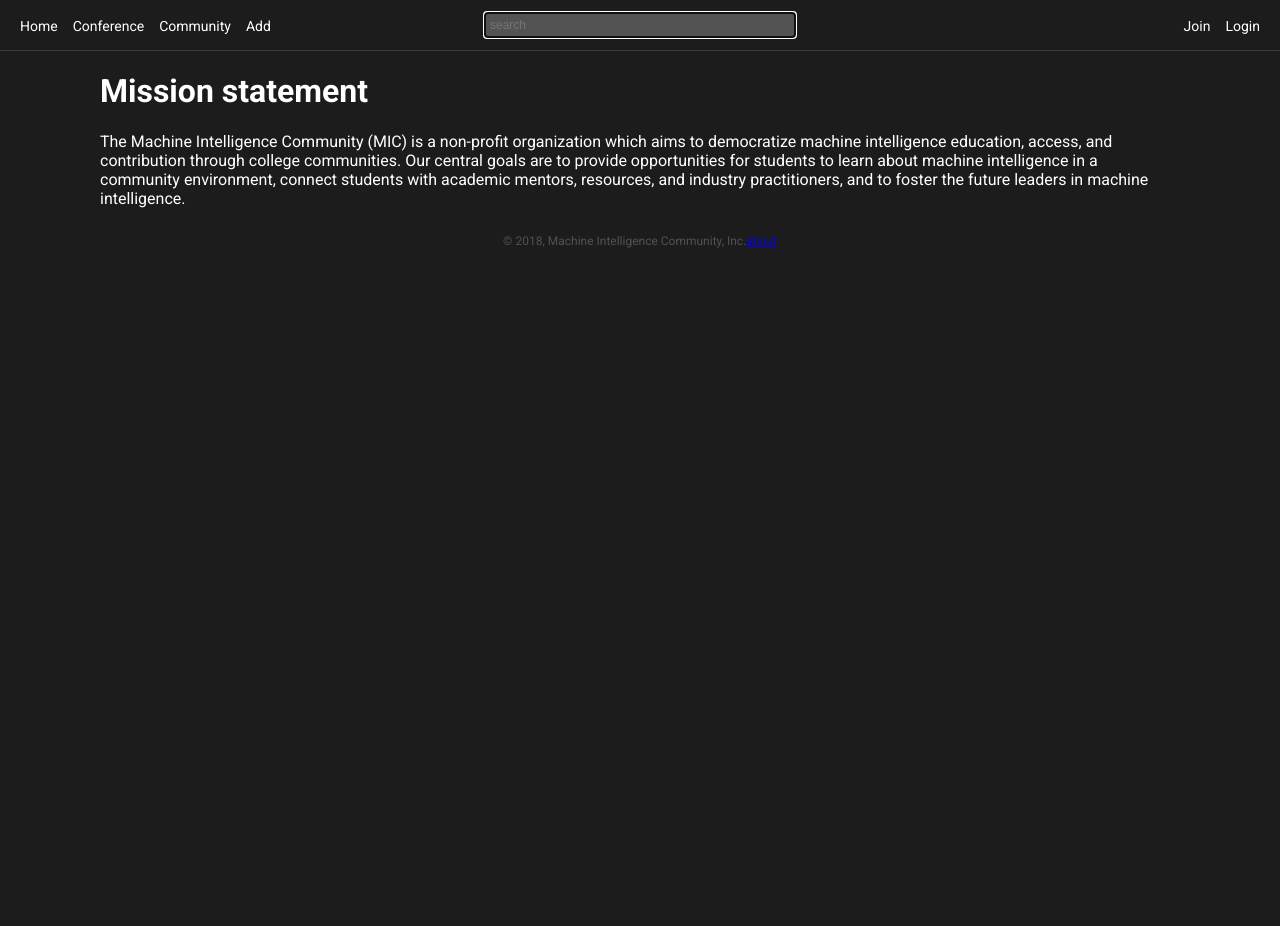
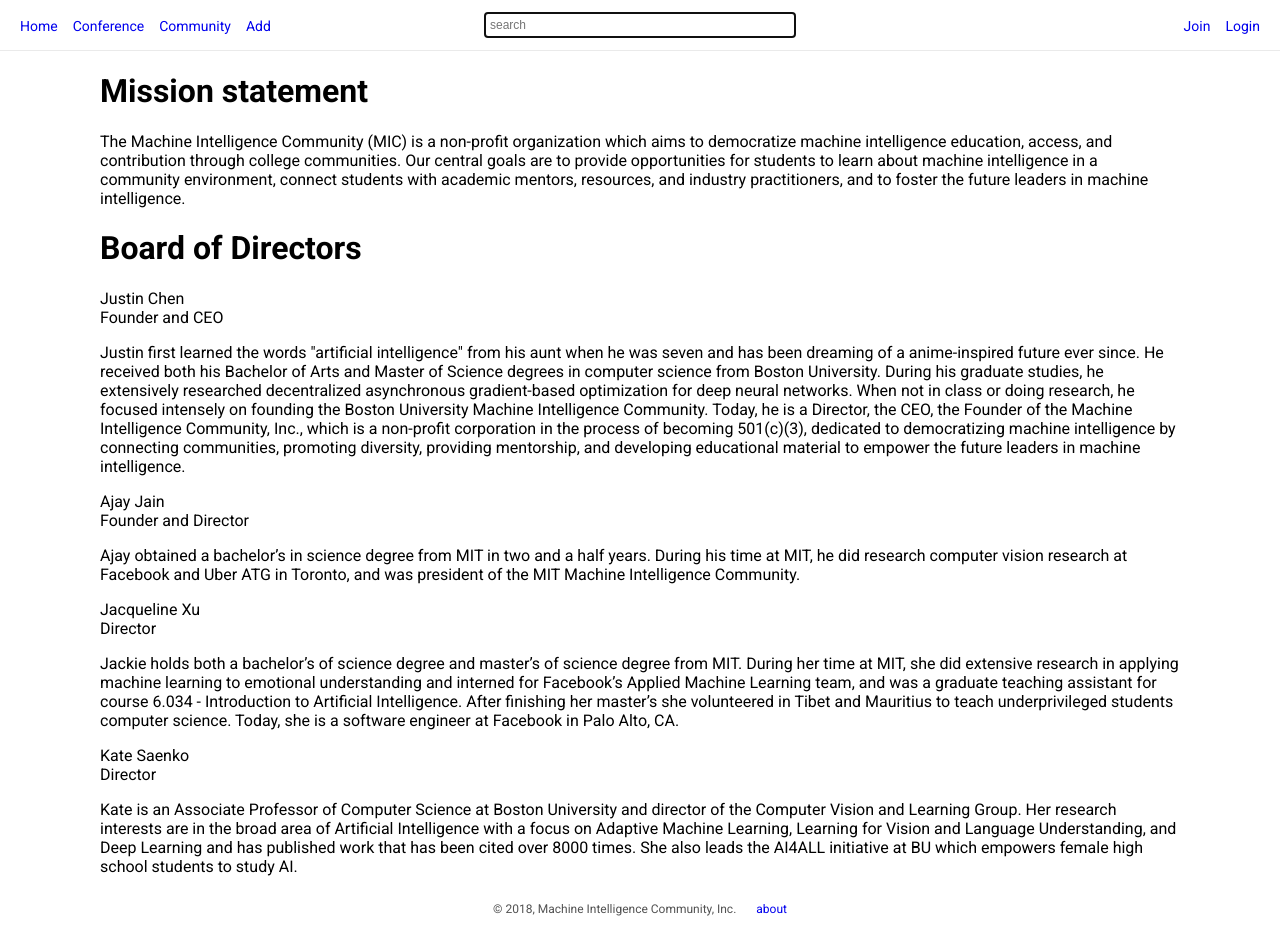
Before and after one commit to MICInc/knowledgegraph, a Vue app in the folder frontend/: page /about in a window 1280 px wide. Before the commit the page ends 800 px from the top, so only its background shows below. Built offline with nearby package versions, Linux system fonts and the light colour scheme.

Commit message:
Removed dark theme, added board of directors info and adjusted text area corner diameters.

```diff
--- a/frontend/src/App.vue
+++ b/frontend/src/App.vue
@@ -13,8 +13,6 @@
 body {
   margin: 0;
   padding: 0;
-  background: #1c1c1c;
-  color: #fff;
   font-family: 'Roboto', sans-serif;
   -webkit-font-smoothing: antialiased;
   -moz-osx-font-smoothing: grayscale
@@ -35,8 +33,9 @@
 }
 
 textarea, input {
-  background: #535353;
-  border: none;
+  border-radius: 3px;
+  border-color: #535353;
+  border-width: thin;
   padding: 5px;
   margin: 10px 0;
   color: #fff;
@@ -64,7 +63,7 @@
 }
 
 #footer p {
-	margin: 10px 0;
+	margin: 10px;
 	font-size: 12px;
 	color: #525252;
 }
--- a/frontend/src/components/CommunityReg.vue
+++ b/frontend/src/components/CommunityReg.vue
@@ -14,7 +14,7 @@
 			</select>
 			<label>Does your community already exist?</label><input type="checkbox" value="yes" v-model="form.exists">
 			<div v-if="form.exists">
-				<label>What's the name of your organizaion?</label>
+				<label>What's the name of your organizaion?</label><br>
 				<input type="text" class="mar-left" v-model.trim="org.name"><br>
 				<label>Who will be {{ org.name }}'s executives upon joining MIC?</label>
 			</div>
--- a/frontend/src/components/PageNav.vue
+++ b/frontend/src/components/PageNav.vue
@@ -53,7 +53,7 @@
 	align-items: center;
 	height: 50px;
 	padding: 0 20px;
-	border-bottom: 1px solid #3c3c3c;
+	border-bottom: 1px solid #EAEAEA;
 }
 
 nav, input {
@@ -83,7 +83,6 @@
 
 nav ul li a {
 	text-decoration: none;
-	color: #fff;
 	font-weight: 400;
 	font-size: 14px;
 }
@@ -91,12 +90,9 @@
 input.search {
 	height: auto;
 	width: 300px;
-	border: none;
 	border-radius: 3px;
 	padding: 5px 5px;
 	font-size: 12px;
-	background: #535353;
-	color: #fff;
 }
 
 </style>
--- a/frontend/src/views/About.vue
+++ b/frontend/src/views/About.vue
@@ -4,6 +4,12 @@
 		<div class="container">
 			<h1>Mission statement</h1>
 			<p>{{ mission.statement }}</p>
+			<h1>Board of Directors</h1>
+			<span class="bod" v-for="member in bod">
+				<label class="name">{{ member.name }}</label><br>
+				<label class="position">{{ member.position }}</label><br>
+				<p class="background">{{ member.background }}</p>
+			</span>
 		</div>
 	</div>
 </template>
@@ -20,6 +26,29 @@
 
 	data() {
 		return {
+			bod: [
+				{
+					name: 'Justin Chen',
+					position: 'Founder and CEO',
+					background: 'Justin first learned the words "artificial intelligence" from his aunt when he was seven and has been dreaming of a anime-inspired future ever since. He received both his Bachelor of Arts and Master of Science degrees in computer science from Boston University. During his graduate studies, he extensively researched decentralized asynchronous gradient-based optimization for deep neural networks. When not in class or doing research, he focused intensely on founding the Boston University Machine Intelligence Community. Today, he is a Director, the CEO, the Founder of the Machine Intelligence Community, Inc., which is a non-profit corporation in the process of becoming 501(c)(3), dedicated to democratizing machine intelligence by connecting communities, promoting diversity, providing mentorship, and developing educational material to empower the future leaders in machine intelligence.'
+				},
+				{
+					name: 'Ajay Jain',
+					position: 'Founder and Director',
+					background: 'Ajay obtained a bachelor’s in science degree from MIT in two and a half years. During his time at MIT, he did research computer vision research at Facebook and Uber ATG in Toronto, and was president of the MIT Machine Intelligence Community.'
+				},
+				{
+					name: 'Jacqueline Xu',
+					position: 'Director',
+					background: 'Jackie holds both a bachelor’s of science degree and master’s of science degree from MIT. During her time at MIT, she did extensive research in applying machine learning to emotional understanding and interned for Facebook’s Applied Machine Learning team, and was a graduate teaching assistant for course 6.034 - Introduction to Artificial Intelligence. After finishing her master’s she volunteered in Tibet and Mauritius to teach underprivileged students computer science. Today, she is a software engineer at Facebook in Palo Alto, CA. '
+				},
+				{
+					name: 'Kate Saenko',
+					position: 'Director',
+					background: 'Kate is an Associate Professor of Computer Science at Boston University and director of the Computer Vision and Learning Group. Her research interests are in the broad area of Artificial Intelligence with a focus on Adaptive Machine Learning, Learning for Vision and Language Understanding, and Deep Learning and has published work that has been cited over 8000 times. She also leads the AI4ALL initiative at BU which empowers female high school students to study AI.'
+				},
+
+			],
 			mission: {
 				statement: 'The Machine Intelligence Community (MIC) is a non-profit organization which aims to democratize machine intelligence education, access, and contribution through college communities. Our central goals are to provide opportunities for students to learn about machine intelligence in a community environment, connect students with academic mentors, resources, and industry practitioners, and to foster the future leaders in machine intelligence.'
 			}
@@ -29,6 +58,10 @@
 </script>
 
 <style>
+
+a {
+	text-decoration: none;
+}
 
 .main {
 	display: flex;
@@ -40,4 +73,5 @@
 	width: 1080px;
 }
 
+
 </style>
```
